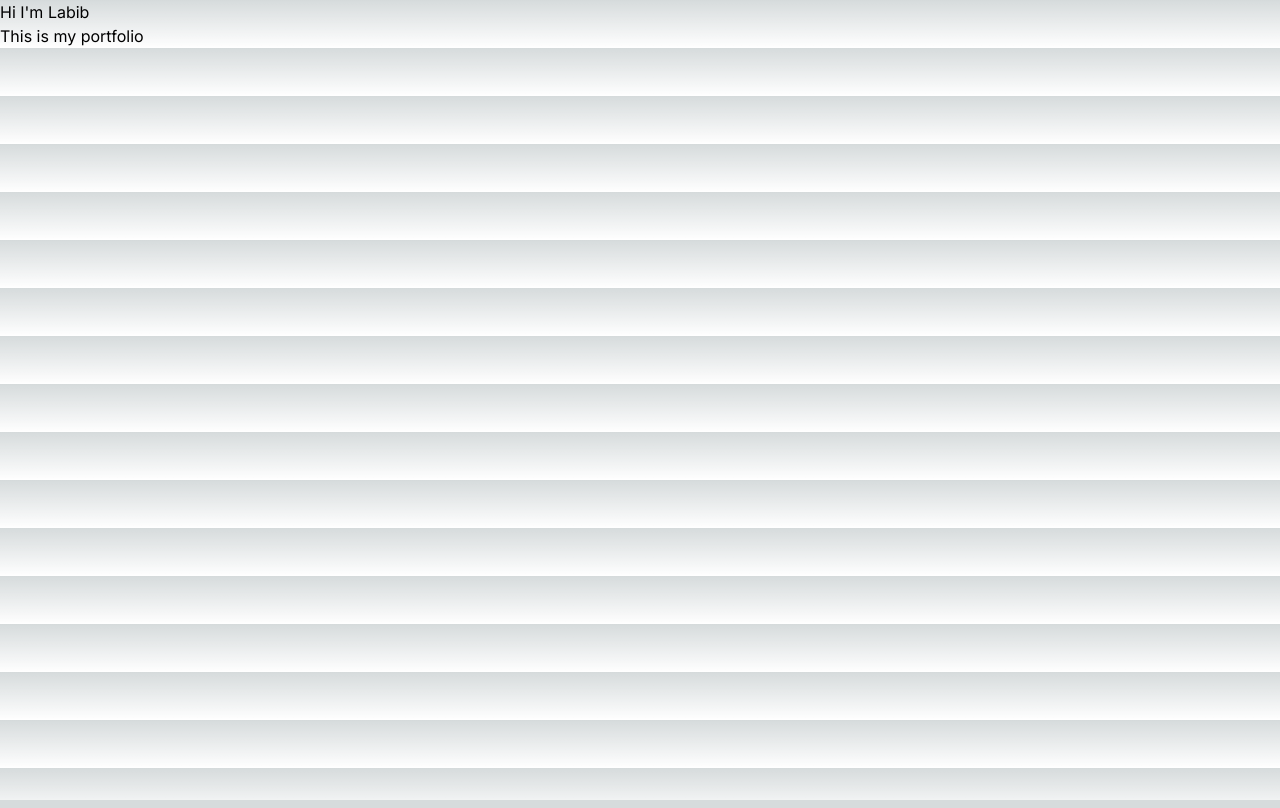
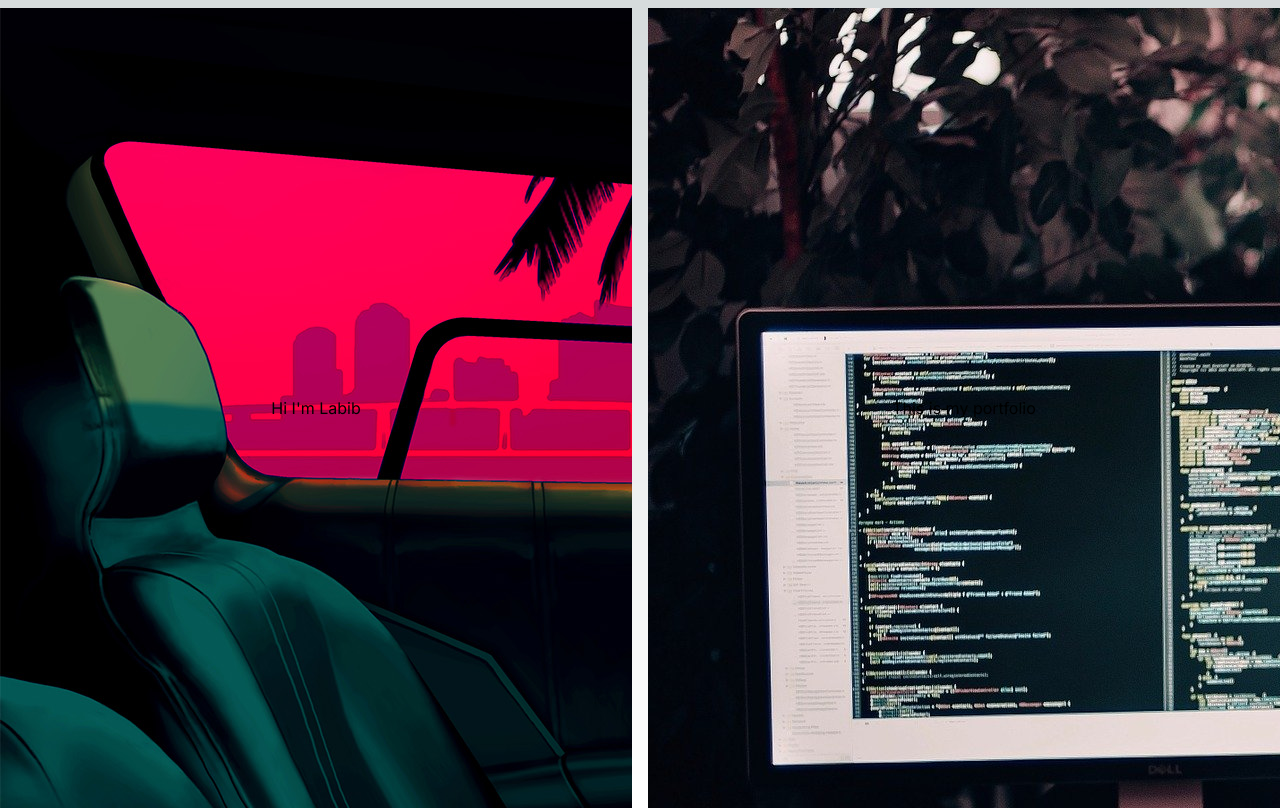
Before and after one commit to Labibstar/portfolio, a Next.js app: page / in a window 1280 px wide. Built offline with nearby package versions, Linux system fonts and the light colour scheme.

Commit message:
Very little progress has been done. Need to center the text next time

```diff
--- a/app/page.js
+++ b/app/page.js
@@ -1,13 +1,35 @@
-
+import Image from 'next/image'
+import bg from '../public/images/background1.jpg'
+import bg2 from '../public/images/background2.jpg'
 
 export default function Home() {
   return (
-<main>
-    <div>
-      <h1>Hi I'm Labib</h1>
-      <p>This is my portfolio</p>
+<main className="h-screen">
+      <title>Portfolio</title>
 
+
+    <div className="h-screen grid grid-cols-2 gap-4 mt-2 place-items-center">
+      <div className="text-center place-items-center place-content-center" style={
+        {backgroundImage: `url(${bg2.src})`,
+         width: "100%",
+         height: "100%",
+         zIndex: -2
+        } }>
+      <h1 style={{position: "relative", zIndex: 2}}>Hi I'm Labib</h1>
+      </div>
+      <div className="text-center place-content-center bg-local" style={
+        {backgroundImage: `url(${bg.src})`,
+         width: "100%",
+         height: "100%",
+         zIndex: -2
+        }
+    }>
+      <h1 className='place-content-center'>This is my portfolio</h1>
+      </div>
     </div>
+
+
+
 
 </main>
   )
```
Also changed, not shown: public/images/background1.jpg (added), public/images/background2.jpg (added).
